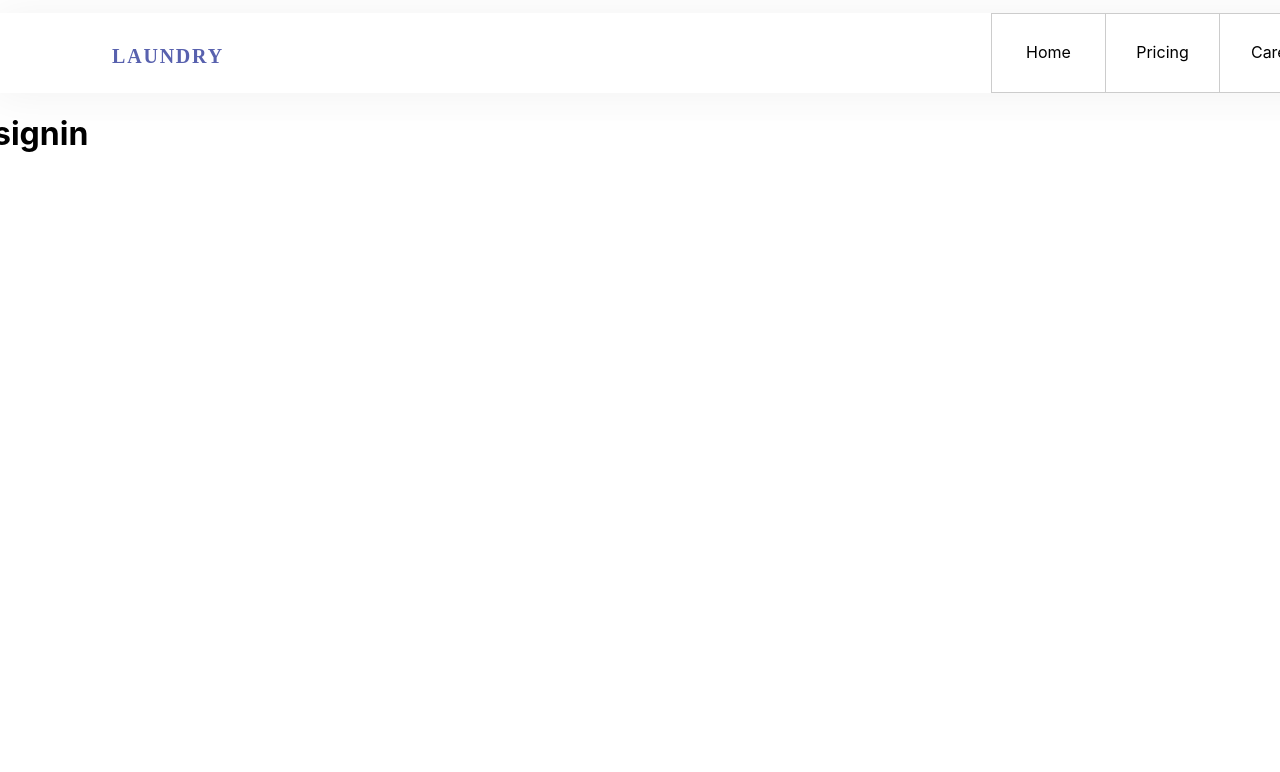
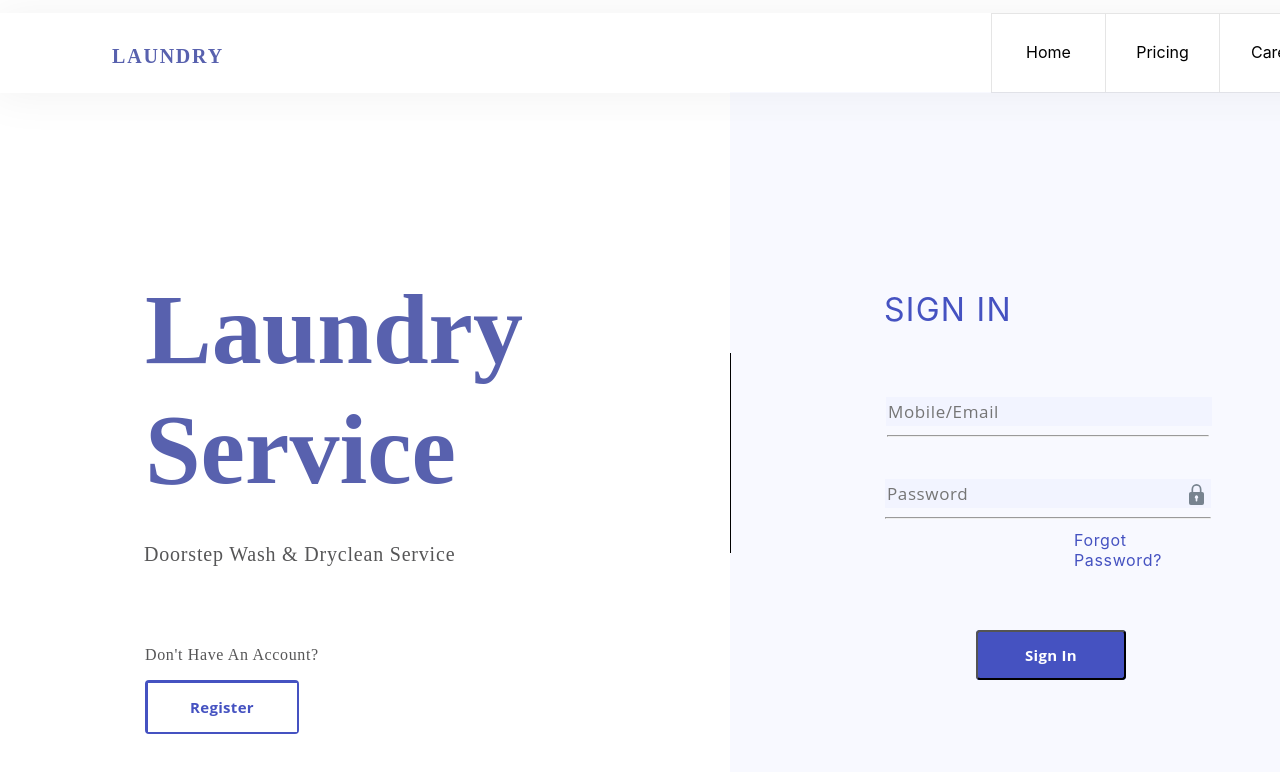
Before and after one commit to PranavMU/LaundryCartApp, a React (Create React App) app in the folder client/: page / in a window 1280 px wide. Shown: the top 772 px of the page. Built offline with nearby package versions, Linux system fonts and the light colour scheme.

Commit message:
signinpart

```diff
--- a/client/src/components/header/header.css
+++ b/client/src/components/header/header.css
@@ -7,6 +7,7 @@
     background: #FFFFFF 0% 0% no-repeat padding-box;
     box-shadow: 0px 2px 48px #0000000F;
     opacity: 1;
+    position: initial;
 }
 
 .header-text {
@@ -27,9 +28,11 @@
 .ul-container {
     display: -webkit-box;
     float: right;
-}.header-text-container {
-    display: block;
 }
+    .header-text-container {
+        display: block;
+        width: 1421px;
+    }
 
 .header-list-container {
     display: inherit;
@@ -57,7 +60,7 @@ li.home {
     background: #FFFFFF 0% 0% no-repeat padding-box;
     opacity: 1;
     /* border: 0.005px solid; */
-    border: 1px solid rgba(0, 0, 0, .2);
+    border: 1px solid rgba(0, 0, 0, .1);
     position: absolute;
     list-style: none;
 }
@@ -71,10 +74,10 @@ li.pricing {
     opacity: 1;
     list-style: none;
     position: absolute;
-    border-top: 1px solid rgba(0, 0, 0, .2);
+    border-top: 1px solid rgba(0, 0, 0, .1);
     border-left: 0px;
-    border-right: 1px solid rgba(0, 0, 0, .2);
-    border-bottom: 1px solid rgba(0, 0, 0, .2);
+    border-right: 1px solid rgba(0, 0, 0, .1);
+    border-bottom: 1px solid rgba(0, 0, 0, .1);
 }
 li.career {
     top: 13px;
@@ -85,8 +88,8 @@ li.career {
     background: #FFFFFF 0% 0% no-repeat padding-box;
     opacity: 1;
     list-style: none;
-    border-top: 1px solid rgba(0, 0, 0, .2);
-    border-bottom: 1px solid rgba(0, 0, 0, .2);
+    border-top: 1px solid rgba(0, 0, 0, .1);
+    border-bottom: 1px solid rgba(0, 0, 0, .1);
     position: absolute;
 }
 p {
--- a/client/src/components/signin/signin.css
+++ b/client/src/components/signin/signin.css
@@ -1,8 +1,205 @@
 .signin-container {
-    top: 0px;
+    top: -18px;
     left: 0px;
     width: 1440px;
     height: 1172px;
     background: #FFFFFF 0% 0% no-repeat padding-box;
     opacity: 1;
 }
+.left-section-container {
+    width: 710px;
+    height: 769px;
+    position: absolute;
+    top: 92px;
+}
+.core-text {
+    position: absolute;
+    top: 149.5px;
+    left: 152px;
+    width: 411px;
+    height: 257px;
+/* UI Properties */
+    text-align: left;
+    font: normal normal 900 100px/120px Avenir;
+    letter-spacing: 0px;
+    color: #5861AE;
+    text-transform: capitalize;
+    opacity: 1;
+}
+.slogan {
+    top: 420.5px;
+    left: 151px;
+    width: 335px;
+    height: 27px;
+/* UI Properties */
+    text-align: left;
+    font: normal normal normal 20px/26px Avenir;
+    letter-spacing: 0.8px;
+    color: #565657;
+    text-transform: capitalize;
+    opacity: 1;
+    position: absolute;
+}
+.da-12 {
+    position: absolute;
+    top: 521.5px;
+    left: 152px;
+    width: 197px;
+    height: 22px;
+/* UI Properties */
+    text-align: left;
+    font: normal normal normal 16px/26px Avenir;
+    letter-spacing: 0.64px;
+    color: #565657;
+    text-transform: capitalize;
+    opacity: 1;
+}
+.button-container {
+    position: absolute;
+    top: 588px;
+    left: 152px;
+    width: 150px;
+    height: 50px;
+    border: 2px solid #4552C1;
+    border-radius: 4px;
+    opacity: 1;
+}
+.register-button {
+    position: absolute;
+    top: -0.5px;
+    left: -0.5px;
+    width: 151px;
+    height: 51px;
+    text-align: center;
+    font: normal normal bold 15px/20px Open Sans;
+    letter-spacing: 0.3px;
+    color: #4552C1;
+    background-color: white;
+    opacity: 1;
+    border: 1px solid;
+}
+    .signin-container-2 {
+        top: 92px;
+        left: 730px;
+        width: 702px;
+        height: 769px;
+    /* UI Properties */
+        background: #B9C0FD1A 0% 0% no-repeat padding-box;
+        opacity: 1;
+        position: absolute;
+    }
+
+    .signin-12 {
+        top: 170px;
+        left: 154px;
+        width: 128px;
+        height: 44px;
+    /* UI Properties */
+        text-align: left;
+        letter-spacing: 1.28px;
+        color: #4552C1;
+        text-transform: uppercase;
+        opacity: 1;
+        position: absolute;
+        font-size: xx-large;
+    }
+
+    .input-section {
+        top: 305px;
+        left: 156px;
+        width: 322px;
+        height: 27px;
+    /* UI Properties */
+        text-align: left;
+        font: normal normal normal 17px/27px Open Sans;
+        letter-spacing: 0.6px;
+        color: #77838F;
+        opacity: 1;
+        position: absolute;
+    }
+
+    #email {
+        top: 372px;
+        left: 865px;
+        width: 322px;
+        height: 27px;
+        text-align: left;
+        font: normal normal normal 17px/27px Open Sans;
+        letter-spacing: 0.6px;
+        color: #77838F;
+        border-style: none;
+        opacity: 1;
+        background: #B9C0FD1A 0% 0% no-repeat padding-box;
+    }
+    .hr1 {
+        position: relative;
+        left: 1px;
+    }
+
+    #password {
+        top: 387px;
+        left: 155px;
+        width: 322px;
+        height: 27px;
+    /* UI Properties */
+        text-align: left;
+        font: normal normal normal 17px/27px Open Sans;
+        letter-spacing: 0.6px;
+        color: #77838F;
+        opacity: 1;
+        position: absolute;
+        background: #B9C0FD1A 0% 0% no-repeat padding-box;
+        border-style: none;
+    }
+    .hr2 {width: 324px;position: absolute;top: 417px;left: 155px;}
+    .pass12 {
+        top: 410px;
+        left: 344px;
+        width: 140px;
+        height: 22px;
+    /* UI Properties */
+        text-align: left;
+        font: normal normal medium 16px/26px Avenir;
+        letter-spacing: 0.64px;
+        color: #4552C1;
+        text-transform: capitalize;
+        opacity: 1;
+        position: absolute;
+    }
+    .vl {
+        border-left: 1px solid;
+        height: 200px;
+        position: absolute;
+        top: 261px;
+    }
+
+    .signin-button-container {
+        top: 538px;
+        left: 246px;
+        width: 150px;
+        height: 50px;
+    /* UI Properties */
+        background: #4552C1 0% 0% no-repeat padding-box;
+        border-radius: 4px;
+        opacity: 1;
+        position: absolute;
+    }
+    .signin-button {
+        top: 625px;
+        left: 1022px;
+        width: 150px;
+        height: 50px;
+    /* UI Properties */
+        text-align: center;
+        font: normal normal bold 15px/20px Open Sans;
+        letter-spacing: 0.3px;
+        color: #FFFFFF;
+        background: #4552C1 0% 0% no-repeat padding-box;
+        opacity: 1;
+        border-radius: 4px;
+    }
+    .padlock-container {
+        position: absolute;
+        bottom: 171px;
+        left: 213px;
+    }
--- a/client/src/components/signin/signin.js
+++ b/client/src/components/signin/signin.js
@@ -1,11 +1,50 @@
 import { Header } from "../header/header";
+import padlock from "../assests/padlock.svg";
 import "../signin/signin.css";
 const Signin = ()=>{
     return(
         <>
         <div className="signin-container">
         <Header/>
-        <h1>signin</h1>
+        <section className="left-section-container">
+            <div>
+                <p className="core-text">Laundry Service</p>
+                <p className="slogan">Doorstep Wash & Dryclean Service</p>
+            </div>
+            <div className="da-1">
+                <p className="da-12">Don't have An Account?</p>
+            </div>
+            <div className="button-container">
+            <button className="register-button">Register</button>
+
+            </div>
+        </section>
+        <section className="signin-container-2">
+            <div className="signin-card">
+                <div className="signin-text">
+                    <p className="signin-12">SIGN IN</p>
+                </div>
+                <div className="vl"></div>
+                <div className="input-section">
+                        <input id="email" placeholder="Mobile/Email"/>
+                        <hr className="hr1"></hr>
+                </div>
+                <div className="password-section">
+                    <input id="password" placeholder="Password"/>
+                    <hr className="hr2"></hr>
+                </div>
+                <div className="forgot-password">
+                    <p className="pass12">Forgot Password?</p>
+                </div>
+            </div>
+            <div className="signin-button-container">
+            <button className="signin-button">Sign In</button>
+            <div className="padlock-container">
+                <img src={padlock} alt="err"></img>
+            </div>
+            </div>
+
+        </section>
 
         </div>
         </>
--- a/client/src/index.css
+++ b/client/src/index.css
@@ -5,7 +5,7 @@ body {
   padding: 0%;
   border: 0px;
   font-family: -apple-system, BlinkMacSystemFont, 'Segoe UI', 'Roboto', 'Oxygen',
-    'Ubuntu', 'Cantarell', 'Fira Sans', 'Droid Sans', 'Helvetica Neue',
+    'Ubuntu', 'Cantarell', 'Fira Sans', 'Droid Sans', 'Helvetica Neue','Avenir',
     sans-serif;
   -webkit-font-smoothing: antialiased;
   -moz-osx-font-smoothing: grayscale;
```
Also changed, not shown: client/src/components/assests/padlock.svg (added), 1 other file (tests, documents, lock files or other folders).
